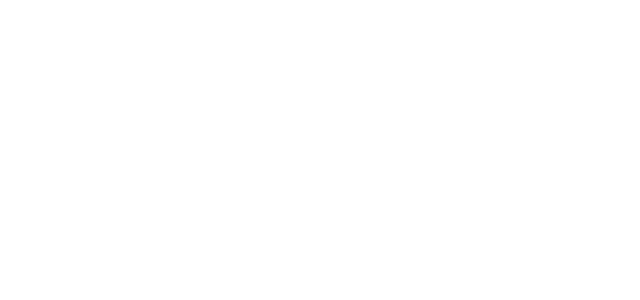
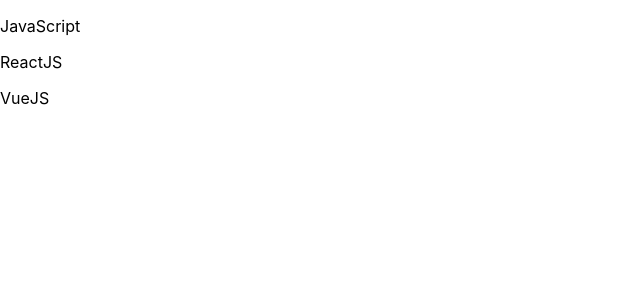
Before and after one commit to QobilovSardor/React-lesson, a React (Create React App) app: page / in a window 1280 px wide. Shown: the top 300 px of the page, without its empty margins (0-640 px from the left). Built offline with nearby package versions, Linux system fonts and the light colour scheme.

Commit message:
KayAtributlar bilan ishlash fayili

```diff
--- a/src/App.js
+++ b/src/App.js
@@ -4,6 +4,7 @@
 import Loader from "./Loader";
 import ClassConstructor from "./ClassConstructor";
 import LiveScyle from './LiveScyle';
+import KeyAtribute from './KeyAtribute';
 
 function App(props) {
   return props.loading ? (
@@ -17,7 +18,8 @@
       <Book name='Vue for beginers' year='2023' price='150' />
     </div>,
     <ClassConstructor />,
-    <LiveScyle />
+    <LiveScyle />,
+    <KeyAtribute />
   )
 }
 
--- /dev/null
+++ b/src/KeyAtribute.js
@@ -0,0 +1,21 @@
+import React from "react";
+
+export default class KeyAtribute extends React.Component {
+  state = {
+    posts: [
+      { id: 1, name: 'JavaScript' },
+      { id: 1, name: 'ReactJS' },
+      { id: 1, name: 'VueJS' },
+    ]
+  }
+
+  render() {
+    return(
+      <div>
+        {this.state.posts.map((post, index) => (
+          <p key={index}>{post.name}</p>
+        ))}
+      </div>
+    )
+  }
+}
```
